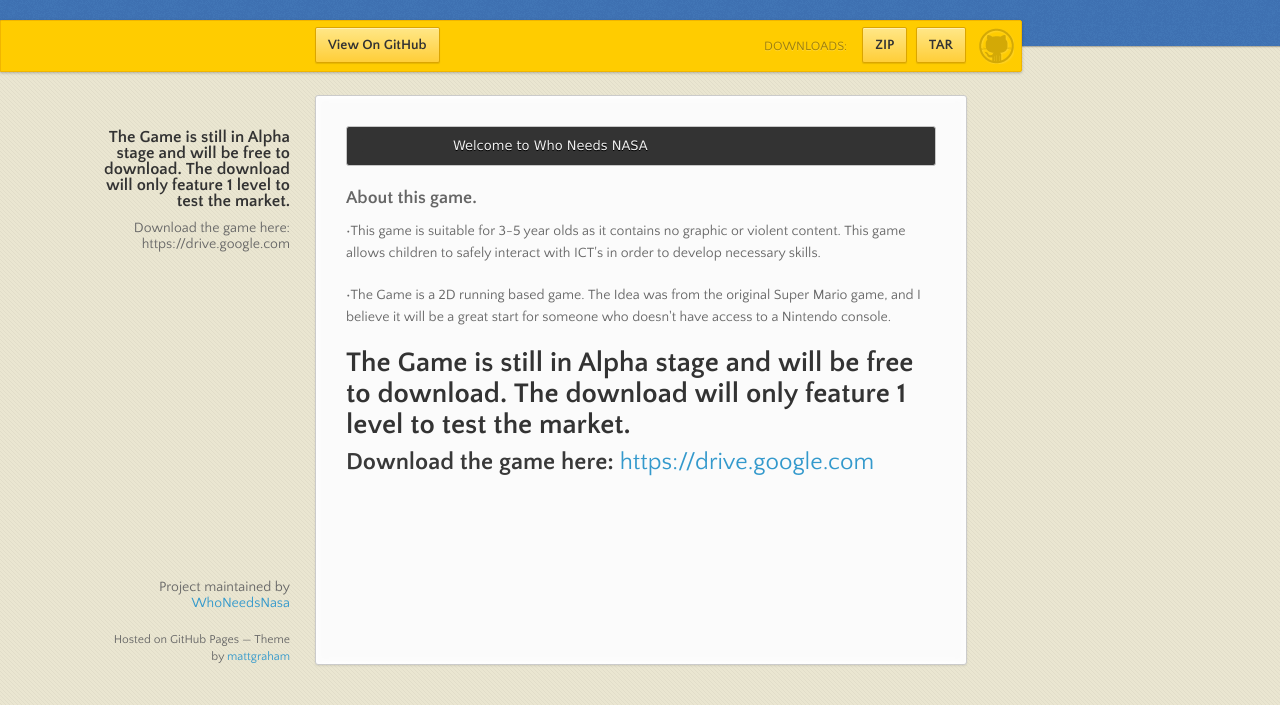
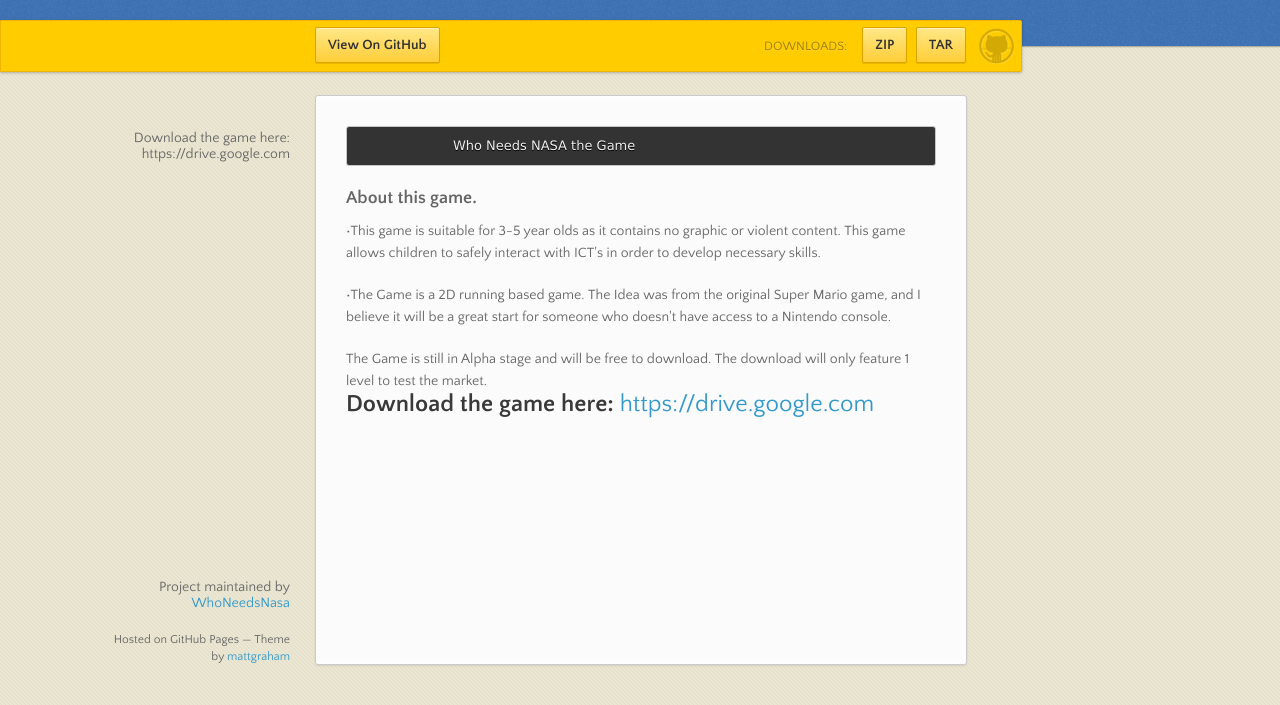
Before and after one commit to WhoNeedsNasa/GameDownload, a plain HTML site: page index.html in a window 1280 px wide. Shown: the part 95-800 px from the top of the page. Drawn offline with nearby package versions, Linux system fonts and the light colour scheme.

Commit message:
Update index.html

```diff
--- a/index.html
+++ b/index.html
@@ -39,7 +39,7 @@
         <ul></ul>
       </nav>
       <section>
-        <pre><code>                      Welcome to Who Needs NASA
+        <pre><code>                      Who Needs NASA the Game
 </code></pre>
 
 <h3>
@@ -49,8 +49,7 @@
 
 <p>•The Game is a 2D running based game. The Idea was from the original Super Mario game, and I believe it will be a great start for someone who doesn't have access to a Nintendo console. </p>
 
-<h1>
-<a id="the-game-is-still-in-alpha-stage-and-will-be-free-to-download-the-download-will-only-feature-1-level-to-test-the-market" class="anchor" href="#the-game-is-still-in-alpha-stage-and-will-be-free-to-download-the-download-will-only-feature-1-level-to-test-the-market" aria-hidden="true"><span class="octicon octicon-link"></span></a>The Game is still in Alpha stage and will be free to download. The download will only feature 1 level to test the market.</h1>
+<p></p>The Game is still in Alpha stage and will be free to download. The download will only feature 1 level to test the market.</h1>
 
 <h2>
 <a id="download-the-game-here-httpsdrivegooglecom" class="anchor" href="#download-the-game-here-httpsdrivegooglecom" aria-hidden="true"><span class="octicon octicon-link"></span></a>Download the game here: <a href="https://drive.google.com">https://drive.google.com</a>
```
